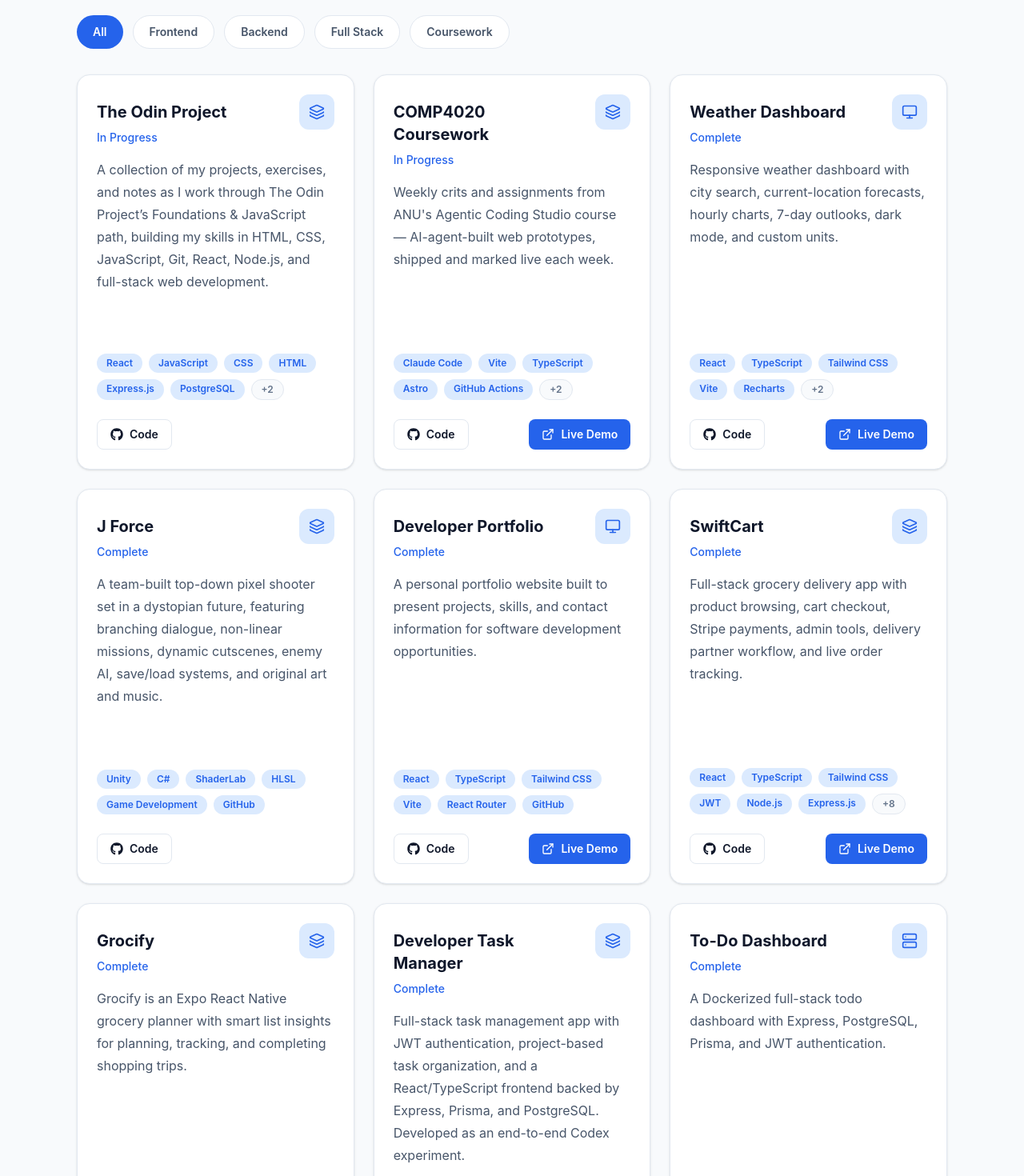
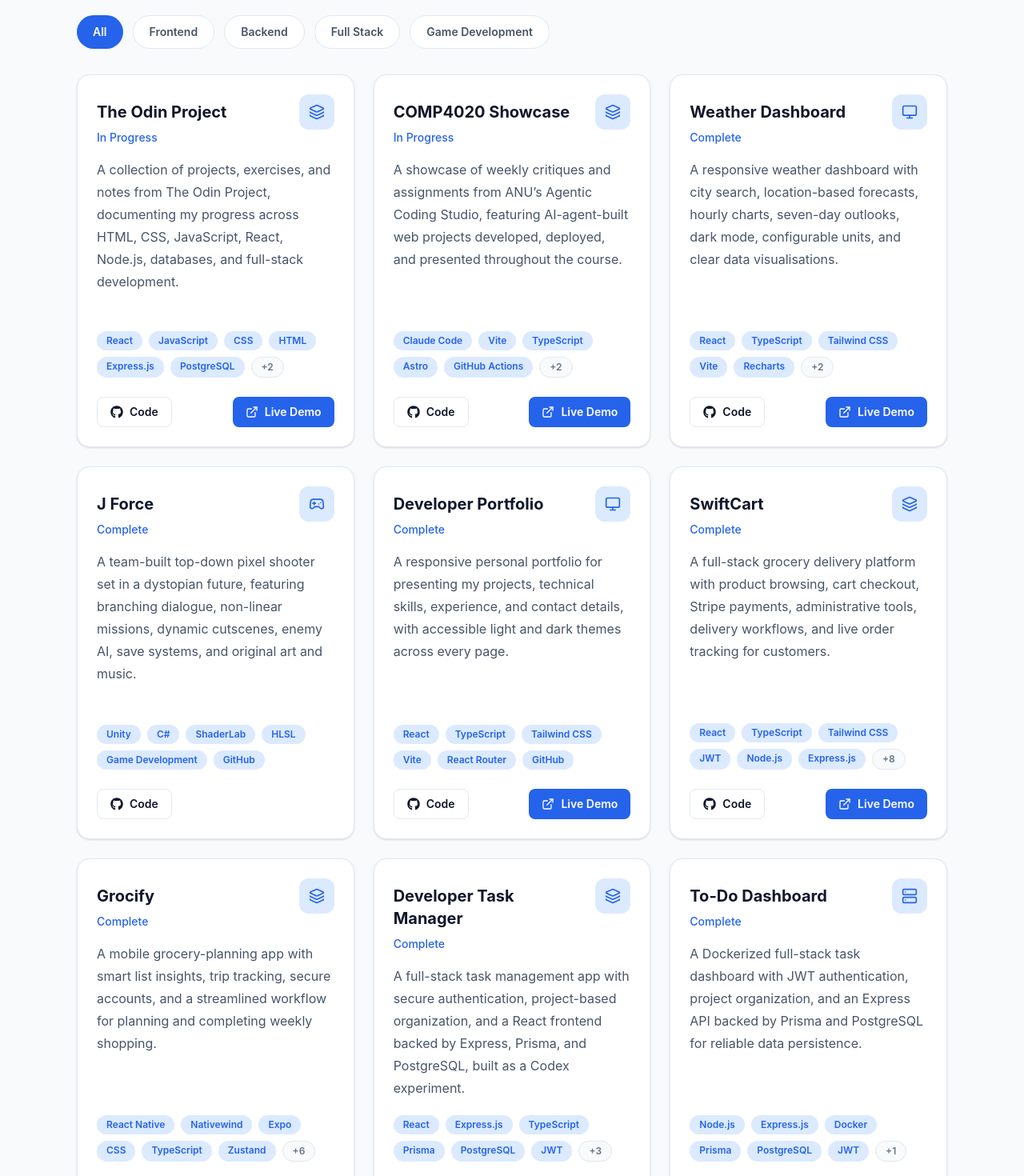
Before and after one commit to mattxreynolds/Portfolio, a React (Vite) app: page /projects in a window 1280 px wide. Shown: the part 300-1770 px from the top of the page at 80% size. Built offline with nearby package versions, Linux system fonts and the light colour scheme.

Commit message:
Refine project cards and categories

```diff
--- a/src/components/projects/ProjectCard.tsx
+++ b/src/components/projects/ProjectCard.tsx
@@ -1,4 +1,4 @@
-import { ExternalLink, Layers3, Monitor, Server } from 'lucide-react';
+import { ExternalLink, Gamepad2, Layers3, Monitor, Server } from 'lucide-react';
 import { FaGithub } from 'react-icons/fa';
 import ProjectTags from './ProjectTags';
 import type { Project, ProjectCategory } from '../../data/projects';
@@ -14,6 +14,10 @@ function getCategoryIcon(category: ProjectCategory) {
 
   if (category === 'Backend') {
     return <Server size={20} />;
+  }
+
+  if (category === 'Game Development') {
+    return <Gamepad2 size={20} />;
   }
 
   return <Layers3 size={20} />;
--- a/src/data/projects.ts
+++ b/src/data/projects.ts
@@ -1,4 +1,4 @@
-export type ProjectCategory = 'Frontend' | 'Backend' | 'Full Stack' | 'Coursework';
+export type ProjectCategory = 'Frontend' | 'Backend' | 'Full Stack' | 'Game Development';
 
 export type ProjectStatus = 'Complete' | 'In Progress';
 
@@ -14,7 +14,13 @@ export type Project = {
   status: ProjectStatus;
 };
 
-export const projectCategories = ['All', 'Frontend', 'Backend', 'Full Stack', 'Coursework'] as const;
+export const projectCategories = [
+  'All',
+  'Frontend',
+  'Backend',
+  'Full Stack',
+  'Game Development'
+] as const;
 
 export type ProjectFilter = (typeof projectCategories)[number];
 
@@ -23,20 +29,21 @@ export const projects: Project[] = [
     id: 'the-odin-project',
     title: 'The Odin Project',
     description:
-      'A collection of my projects, exercises, and notes as I work through The Odin Project’s Foundations & JavaScript path, building my skills in HTML, CSS, JavaScript, Git, React, Node.js, and full-stack web development.',
+      'A collection of projects, exercises, and notes from The Odin Project, documenting my progress across HTML, CSS, JavaScript, React, Node.js, databases, and full-stack development.',
     tags: ['React', 'JavaScript', 'CSS', 'HTML', 'Express.js', 'PostgreSQL', 'Node.js', 'GitHub'],
     category: 'Full Stack',
     githubUrl: 'https://github.com/mattxreynolds/my-odin-project',
+    liveUrl: 'https://mattxreynolds.github.io/my-odin-project/',
     featured: true,
     status: 'In Progress'
   },
   {
     id: 'comp4020-showcase',
-    title: 'COMP4020 Coursework',
+    title: 'COMP4020 Showcase',
     description:
-      "Weekly crits and assignments from ANU's Agentic Coding Studio course — AI-agent-built web prototypes, shipped and marked live each week.",
+      'A showcase of weekly critiques and assignments from ANU’s Agentic Coding Studio, featuring AI-agent-built web projects developed, deployed, and presented throughout the course.',
     tags: ['Claude Code', 'Vite', 'TypeScript', 'Astro', 'GitHub Actions', 'GitHub Pages', 'pnpm'],
-    category: 'Coursework',
+    category: 'Full Stack',
     githubUrl: 'https://github.com/mattxreynolds/comp4020-showcase',
     liveUrl: 'https://mattxreynolds.github.io/comp4020-showcase/',
     featured: true,
@@ -46,7 +53,7 @@ export const projects: Project[] = [
     id: 'weather-dashboard',
     title: 'Weather Dashboard',
     description:
-      'Responsive weather dashboard with city search, current-location forecasts, hourly charts, 7-day outlooks, dark mode, and custom units.',
+      'A responsive weather dashboard with city search, location-based forecasts, hourly charts, seven-day outlooks, dark mode, configurable units, and clear data visualisations.',
     tags: ['React', 'TypeScript', 'Tailwind CSS', 'Vite', 'Recharts', 'OpenStreetMap', 'GitHub'],
     category: 'Frontend',
     githubUrl: 'https://github.com/mattxreynolds/Weather-Dashboard',
@@ -58,9 +65,9 @@ export const projects: Project[] = [
     id: 'j-force',
     title: 'J Force',
     description:
-      'A team-built top-down pixel shooter set in a dystopian future, featuring branching dialogue, non-linear missions, dynamic cutscenes, enemy AI, save/load systems, and original art and music.',
+      'A team-built top-down pixel shooter set in a dystopian future, featuring branching dialogue, non-linear missions, dynamic cutscenes, enemy AI, save systems, and original art and music.',
     tags: ['Unity', 'C#', 'ShaderLab', 'HLSL', 'Game Development', 'GitHub'],
-    category: 'Coursework',
+    category: 'Game Development',
     githubUrl: 'https://github.com/1911-revo/Video-Game-Team-Project',
     featured: false,
     status: 'Complete'
@@ -69,7 +76,7 @@ export const projects: Project[] = [
     id: 'developer-portfolio',
     title: 'Developer Portfolio',
     description:
-      'A personal portfolio website built to present projects, skills, and contact information for software development opportunities.',
+      'A responsive personal portfolio for presenting my projects, technical skills, experience, and contact details, with accessible light and dark themes across every page.',
     tags: ['React', 'TypeScript', 'Tailwind CSS', 'Vite', 'React Router', 'GitHub'],
     category: 'Frontend',
     githubUrl: 'https://github.com/mattxreynolds/Portfolio',
@@ -81,7 +88,7 @@ export const projects: Project[] = [
     id: 'swift-cart',
     title: 'SwiftCart',
     description:
-      'Full-stack grocery delivery app with product browsing, cart checkout, Stripe payments, admin tools, delivery partner workflow, and live order tracking.',
+      'A full-stack grocery delivery platform with product browsing, cart checkout, Stripe payments, administrative tools, delivery workflows, and live order tracking for customers.',
     tags: [
       'React',
       'TypeScript',
@@ -108,7 +115,7 @@ export const projects: Project[] = [
     id: 'grocify',
     title: 'Grocify',
     description:
-      'Grocify is an Expo React Native grocery planner with smart list insights for planning, tracking, and completing shopping trips.',
+      'A mobile grocery-planning app with smart list insights, trip tracking, secure accounts, and a streamlined workflow for planning and completing weekly shopping.',
     tags: [
       'React Native',
       'Nativewind',
@@ -132,7 +139,7 @@ export const projects: Project[] = [
     id: 'task-manager',
     title: 'Developer Task Manager',
     description:
-      'Full-stack task management app with JWT authentication, project-based task organization, and a React/TypeScript frontend backed by Express, Prisma, and PostgreSQL. Developed as an end-to-end Codex experiment.',
+      'A full-stack task management app with secure authentication, project-based organization, and a React frontend backed by Express, Prisma, and PostgreSQL, built as a Codex experiment.',
     tags: [
       'React',
       'Express.js',
@@ -154,7 +161,7 @@ export const projects: Project[] = [
     id: 'to-do-dashboard',
     title: 'To-Do Dashboard',
     description:
-      'A Dockerized full-stack todo dashboard with Express, PostgreSQL, Prisma, and JWT authentication.',
+      'A Dockerized full-stack task dashboard with JWT authentication, project organization, and an Express API backed by Prisma and PostgreSQL for reliable data persistence.',
     tags: ['Node.js', 'Express.js', 'Docker', 'Prisma', 'PostgreSQL', 'JWT', 'bcryptjs'],
     category: 'Backend',
     githubUrl: 'https://github.com/mattxreynolds/To-Do-Dashboard',
```
